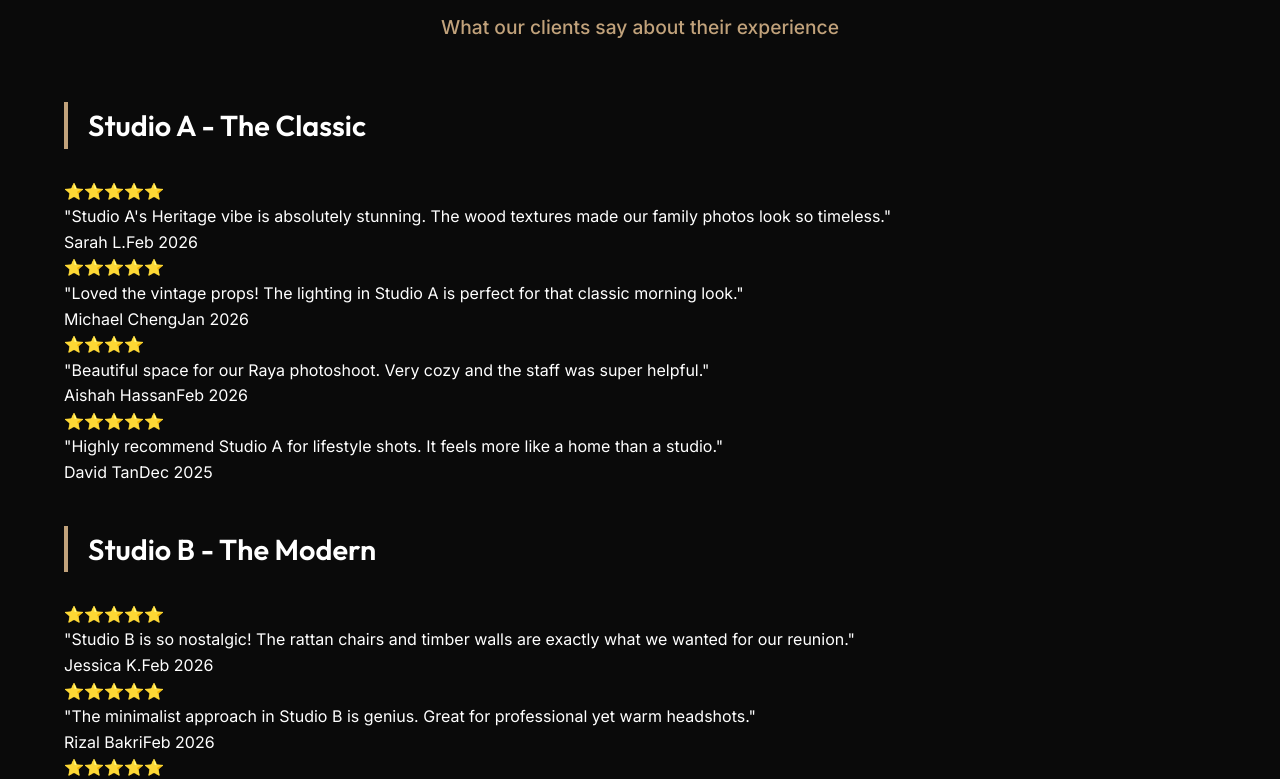
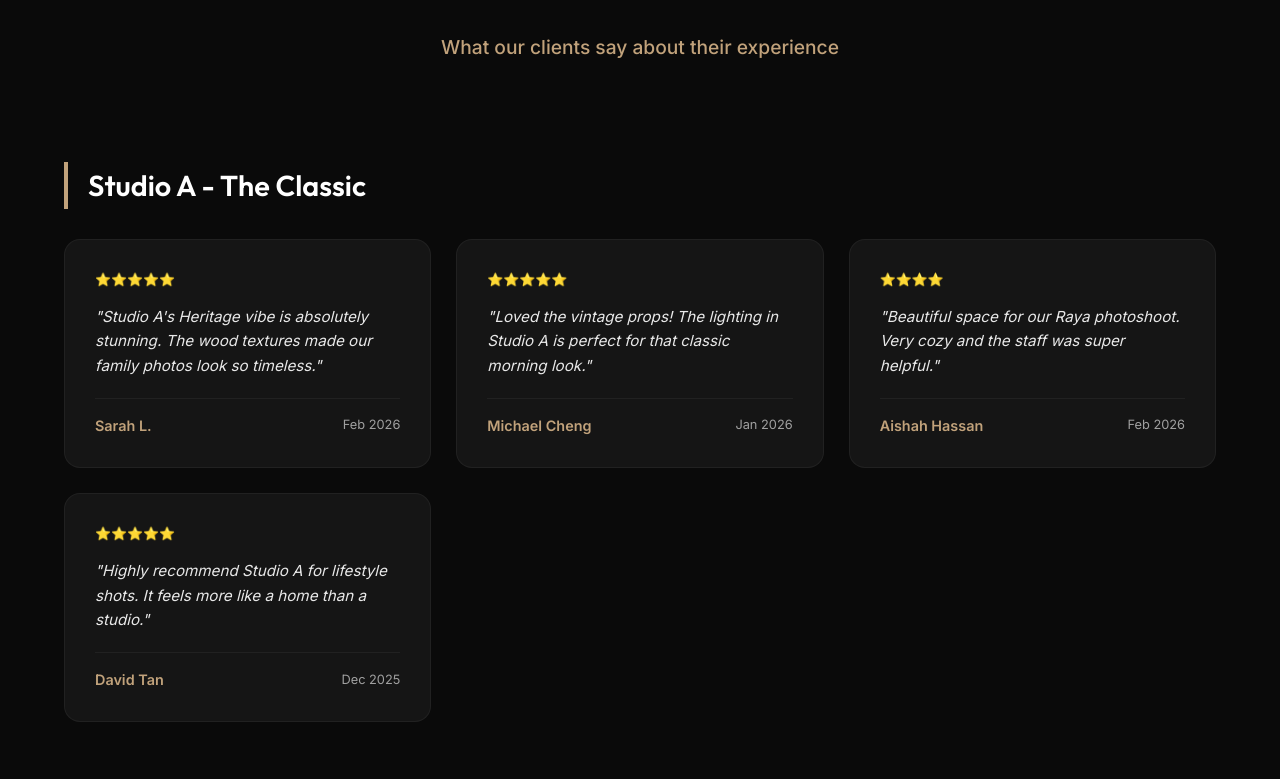
Before and after one commit to TeenagerzGuru/LensIA-studio, a React (Vite) app: page / in a window 1280 px wide. Shown: the part 4121-4900 px from the top of the page. Built offline with nearby package versions, Linux system fonts and the light colour scheme; no server answers.

Commit message:
Add styles for reviews section and review cards

```diff
--- a/src/App.css
+++ b/src/App.css
@@ -531,3 +531,81 @@ textarea:focus {
     grid-template-columns: 1fr;
   }
 }
+
+/* Reviews */
+.reviews {
+  padding: 100px 5%;
+  background: var(--bg-dark);
+}
+
+.reviews-container {
+  display: flex;
+  flex-direction: column;
+  gap: 60px;
+}
+
+.reviews-grid {
+  display: grid;
+  grid-template-columns: repeat(auto-fit, minmax(280px, 1fr));
+  gap: 25px;
+}
+
+.review-card {
+  background: var(--bg-card);
+  padding: 30px;
+  border-radius: 16px;
+  border: 1px solid rgba(255, 255, 255, 0.05);
+  transition: var(--transition);
+  display: flex;
+  flex-direction: column;
+  justify-content: space-between;
+}
+
+.review-card:hover {
+  transform: translateY(-5px);
+  border-color: var(--primary);
+  box-shadow: 0 10px 30px rgba(0, 0, 0, 0.3);
+}
+
+.review-rating {
+  margin-bottom: 15px;
+  font-size: 0.8rem;
+}
+
+.review-comment {
+  font-style: italic;
+  color: var(--text-main);
+  line-height: 1.6;
+  margin-bottom: 20px;
+  font-size: 0.95rem;
+  opacity: 0.9;
+}
+
+.review-footer {
+  display: flex;
+  justify-content: space-between;
+  align-items: center;
+  border-top: 1px solid rgba(255, 255, 255, 0.05);
+  padding-top: 15px;
+}
+
+.review-name {
+  font-weight: 600;
+  color: var(--primary);
+  font-size: 0.9rem;
+}
+
+.review-date {
+  font-size: 0.8rem;
+  color: var(--text-muted);
+}
+
+@media (max-width: 768px) {
+  .reviews {
+    padding: 60px 0;
+  }
+
+  .review-card {
+    padding: 20px;
+  }
+}
```
